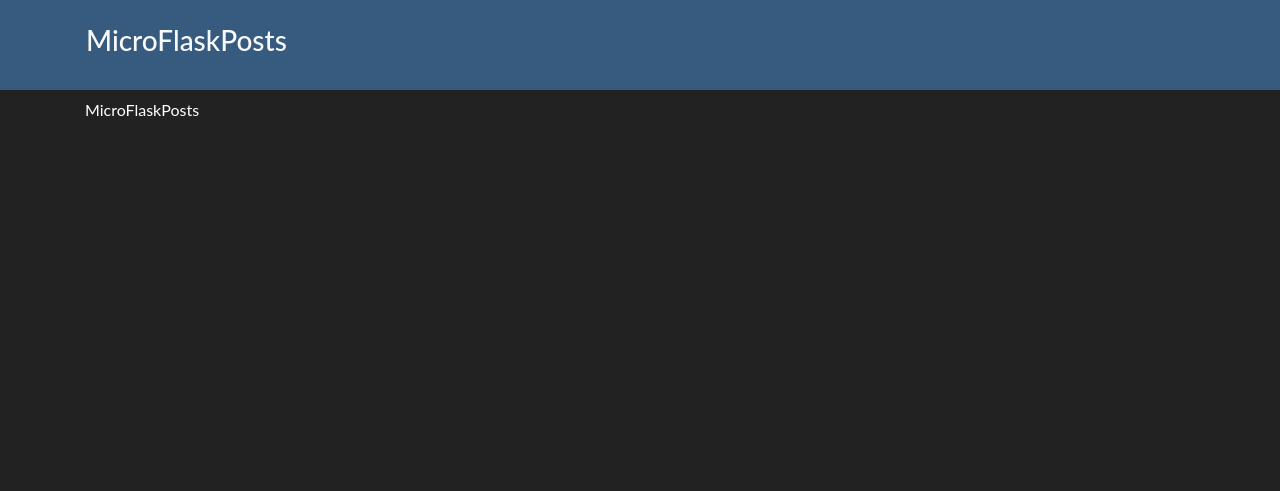
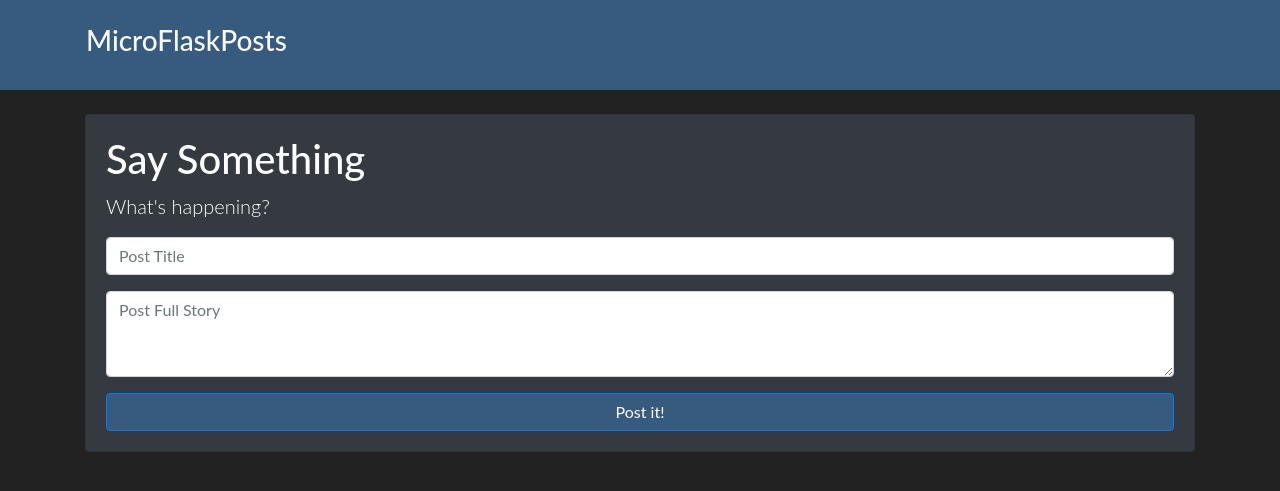
Before and after one commit to Benneee/microflaskposts, a Flask app: page / in a window 1280 px wide. Shown: the top 491 px of the page. Run offline with Flask 2, Linux system fonts and the light colour scheme; some libraries are stand-ins or nearby versions.

Commit message:
Feat: updated the form UI

```diff
--- a/app/static/main.css
+++ b/app/static/main.css
@@ -9,6 +9,6 @@ body {
     color: #fff;
 }
 
-.bg-primary {
+.bg-primary, .btn-primary {
     background-color: #375a7f !important;
 }
--- a/app/templates/index.html
+++ b/app/templates/index.html
@@ -2,9 +2,24 @@
 
 {% block content %}
     <div class="container">
-        <div class="row">
+        <div class="row py-3">
             <div class="col-md-12">
-                <p>MicroFlaskPosts</p>
+                <form class="card bg-dark">
+                    <div class="card-body">
+                        <h1>Say Something</h1>
+                        <p class="lead">What's happening?</p>
+
+                        <div class="form-group">
+                            <input type="text" class="form-control" id="title" placeholder="Post Title">
+                        </div>
+
+                        <div class="form-group">
+                            <textarea class="form-control" cols="20" rows="3" id="body" placeholder="Post Full Story"></textarea>
+                        </div>
+
+                        <button class="btn btn-block btn-primary" type="submit">Post it!</button>
+                    </div>
+                </form>
             </div>
         </div>
     </div>
```
